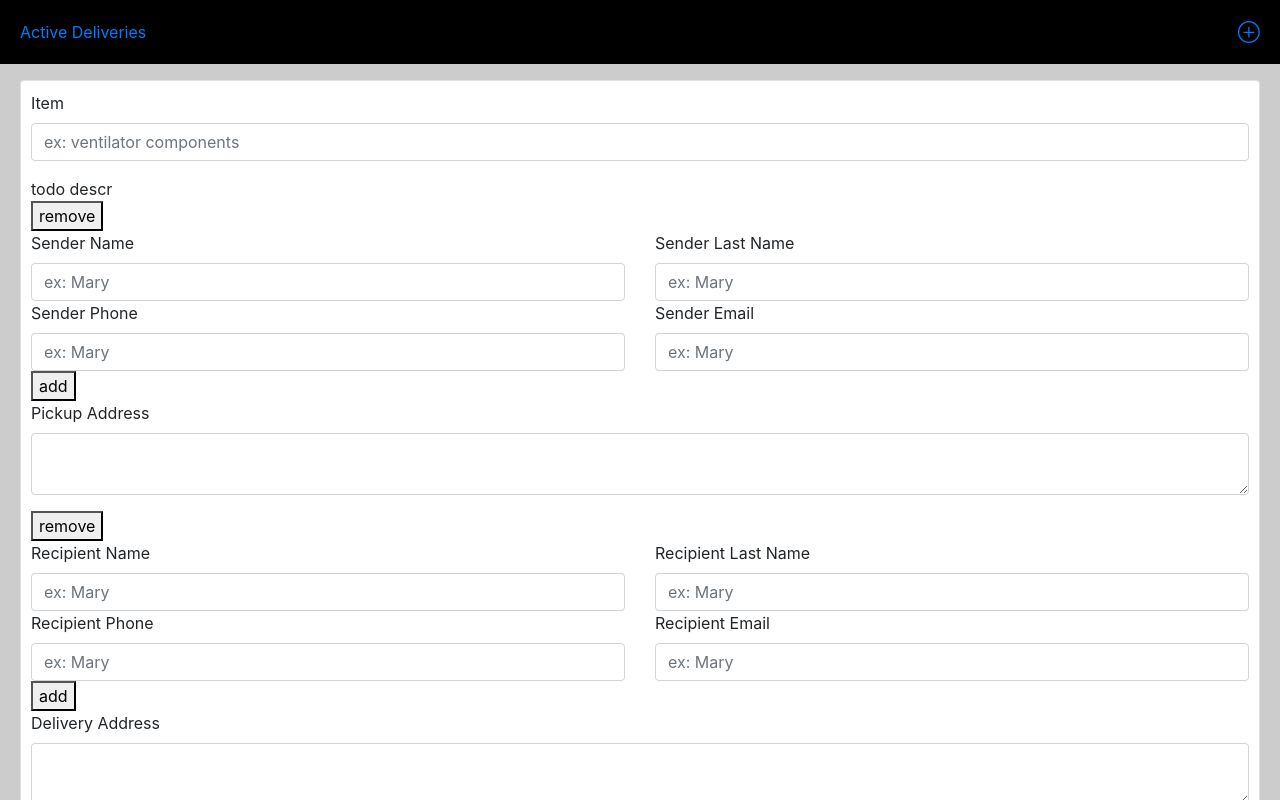
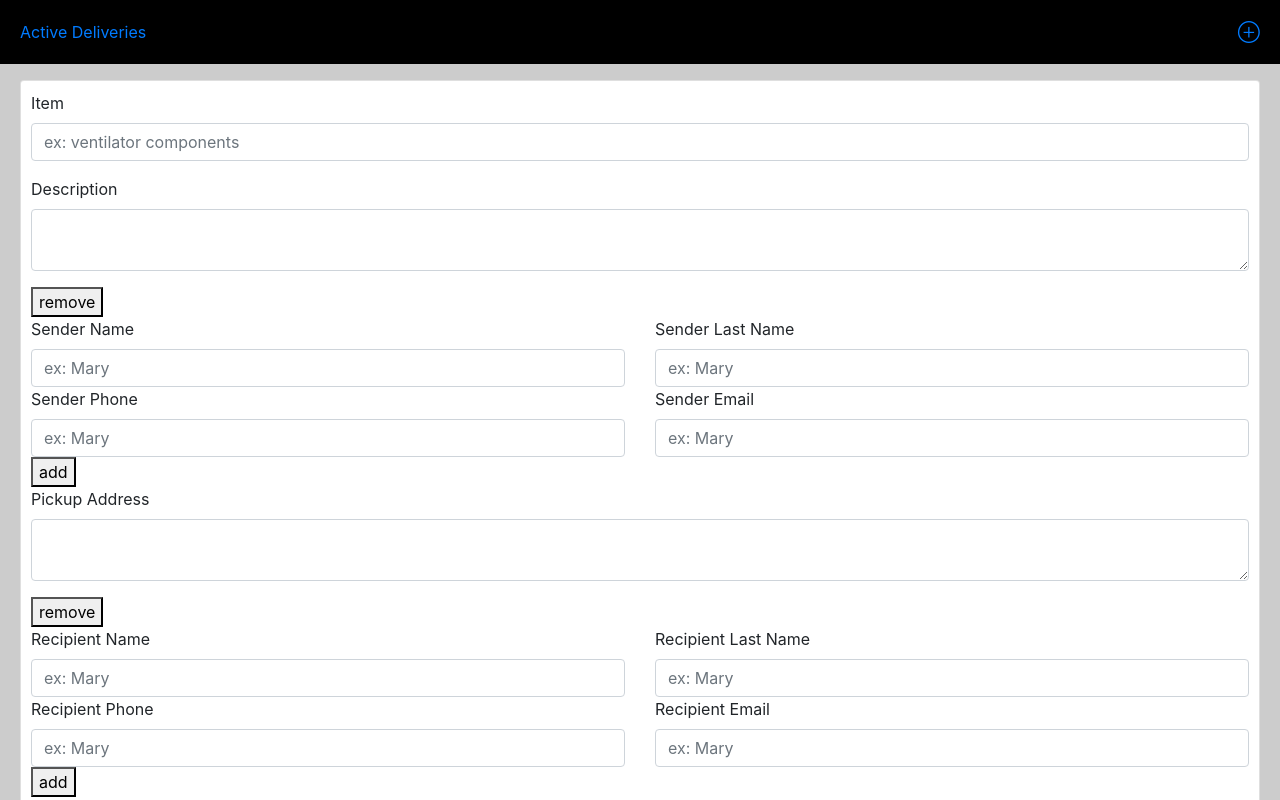
Before and after one commit to chrislewis/covourier, a React (Create React App) app in the folder web-app/: page /delivery in a window 1280 px wide. Shown: the top 800 px of the page. Built offline with nearby package versions, Linux system fonts and the light colour scheme.

Commit message:
description field

```diff
--- a/web-app/src/components/NewDelivery.js
+++ b/web-app/src/components/NewDelivery.js
@@ -17,6 +17,7 @@ class NewDelivery extends Component {
                 <Formik
                 initialValues={{
                     item: '',
+                    description: '',
                     senders: [{ firstName: '', lastName: '', phone: '', email: '' }],
                     recipients: [{ firstName: '', lastName: '', phone: '', email: '' }]
                 }}
@@ -50,7 +51,15 @@ class NewDelivery extends Component {
                     />
                 </div>
 
-                todo descr
+                <div className="form-group">
+                    <label for="description">Description</label>
+                    <Field
+                        as="textarea"
+                        className="form-control"
+                        id="description"
+                        name="description"
+                    />
+                </div>
 
                 <FieldArray
                     name="senders"
```
